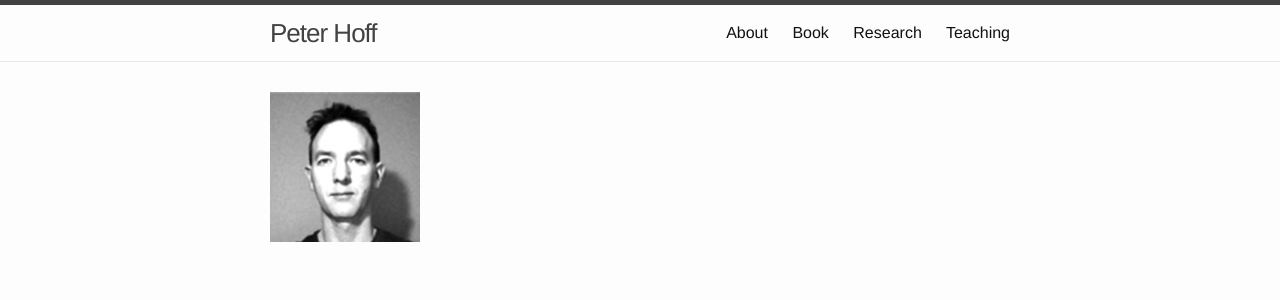
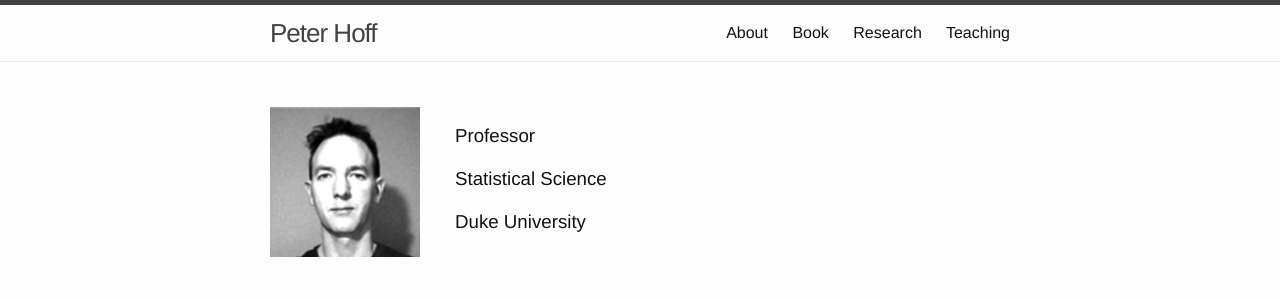
Before and after one commit to pdhoff/pdhoff.github.io, a Jekyll site: the page built from index.html, in a window 1280 px wide. Shown: the top 300 px of the page. Built offline with Jekyll 4.4.1, drawn with Linux system fonts in a browser that asks for light colours.

```diff
--- a/index.html
+++ b/index.html
@@ -4,9 +4,18 @@ layout: default
 
 <div class="home">
 
+
+<div id="column1" style="float:left; width: 25%;" >
+<p> <img src="images/peter_hoff.jpg" alt="Peter Hoff" style="width:150px;"></p>
+</div>
+
+<div id="column2" style="float:left; width: 33%;" >
+<p> <h3>Professor</h3> </p>
+<p> <h3> Statistical Science</h3></p>
+<p><h3> Duke University </h3></p>
+</div>
+
 <!--   <h1 class="page-heading">Posts</h1>   -->
-
-<img src="images/peter_hoff.jpg" alt="Peter Hoff" style="width:150px;">
 
   <ul class="post-list">
     {% for post in site.posts %}
```
Also changed, not shown: about.md (+4 -5 lines), 2 other files.
